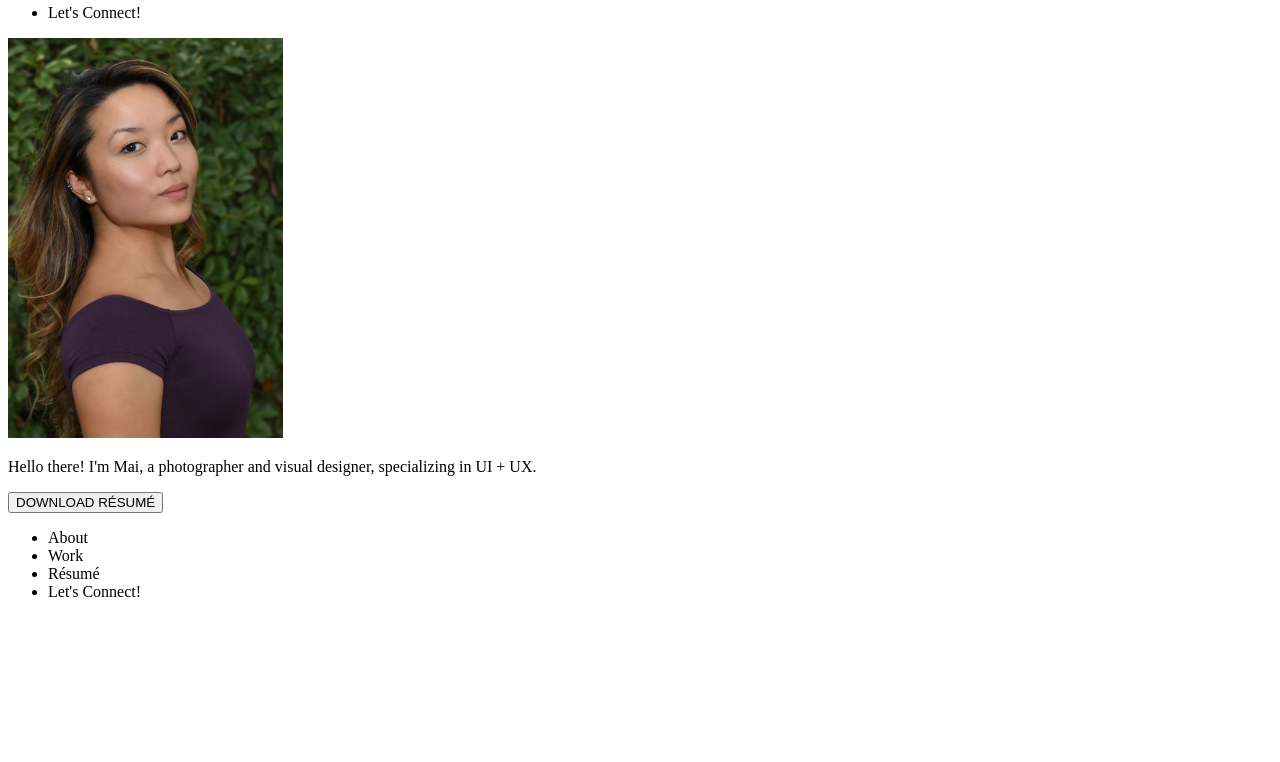
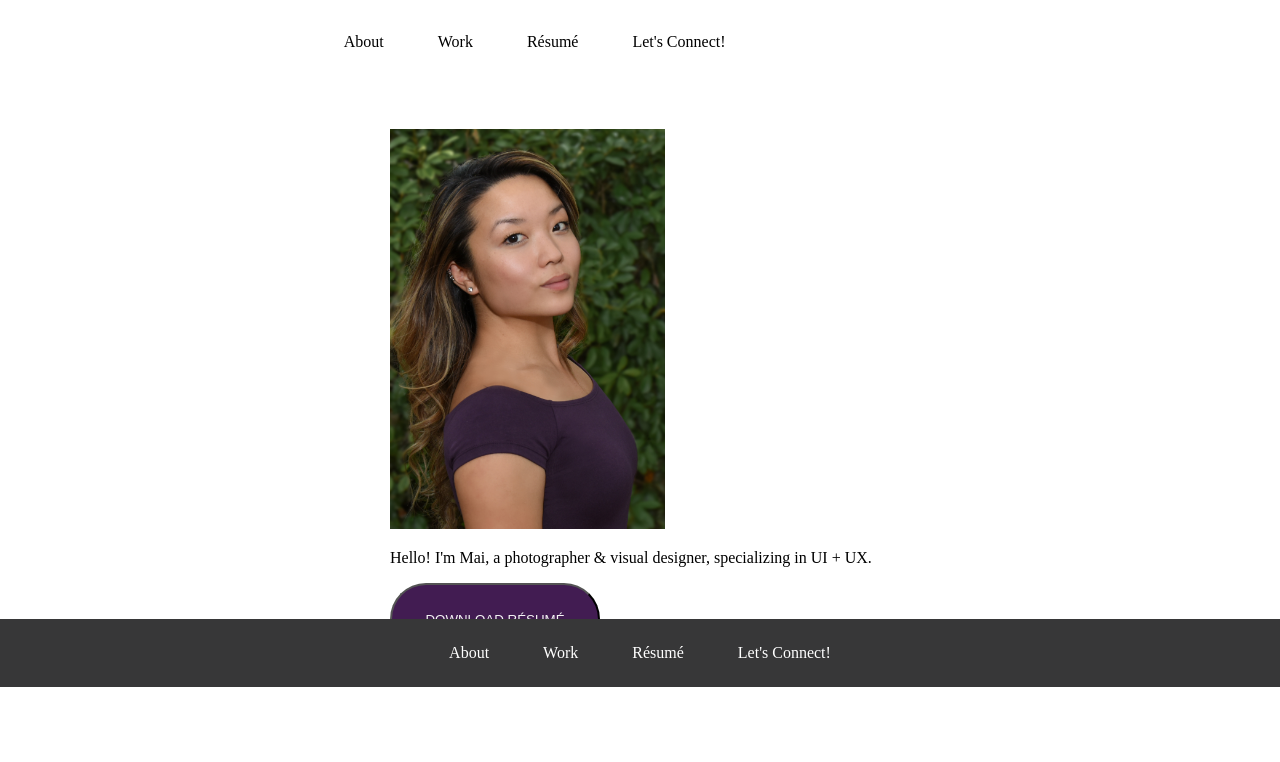
Before and after one commit to maimai747/UX_UI_HW_17, a plain HTML site: page index.html in a window 1280 px wide. Shown: the part 113-875 px from the top of the page. Before the commit the page ends 800 px from the top, so only its background shows below. Drawn offline with Linux system fonts and the light colour scheme.

Commit message:
coding updates

```diff
--- a/css/style.css
+++ b/css/style.css
@@ -1,15 +1,39 @@
 .inline-block{display: inline-block;
-    vertical-align: top;}
+    vertical-align: top;
+}
 
 .logo{width: 23%;
-    padding: 1%;
+    padding-top: 45px;
     text-align: center;}
 
-nav{width: 73%;
+nav{width: 100%;
+    height: auto;
     padding: 1%;}
 
-ul {width: 50%;
-    margin-left: auto;}
+
+ ul {display: inline-block;
+    width: 75%;
+    margin-left: auto;
+    list-style-type: none;
+    text-align: center;
+    padding-top: 0%;}
+
+ul2 {display: inline-block;
+    width: 75%;
+    margin-left: auto;
+    list-style-type: none;
+    text-align: center;
+    padding-top: 0%;
+}
+
+li{ display: inline-block;
+    padding-top: 25px;
+    padding-left: 25px;
+    padding-bottom: 25px;
+    padding-right: 25px;
+    ;}
+
+p{width:fit-content;}
 
 .heroImg{ height: 600px;
         padding: 25px;}
@@ -24,4 +48,10 @@ ul {width: 50%;
     bottom: 0;
     color: white;
     text-align: center;
+    list-style-type: none;
 }
+button{border-radius: 100px;
+    width: 210px;
+    height: 72px;
+    background-color: #421c52;
+    color: whitesmoke}
--- a/index.html
+++ b/index.html
@@ -1,7 +1,7 @@
 <!DOCTYPE html>
 <html>
     <head>
-     <link rel="css/style.css" type="text/css" href="style.css">
+     <link rel="stylesheet" type="text/css" href="css\style.css">
     </head>
     <body>
         <header class="navigation">
@@ -24,16 +24,16 @@
                     height="400px"
                     width="275p"
                     alt="selfportrait">
-                    <p>Hello there! I'm Mai, a photographer and visual designer, specializing in UI + UX.</p>
+                    <p>Hello! I'm Mai, a photographer & visual designer, specializing in UI + UX.</p>
                     <button>DOWNLOAD RÉSUMÉ</button>
                 </div>
                 <div class="footer">
-                    <ul>
+                    <ul2>
                         <li>About</li>
                         <li>Work</li>
                         <li>Résumé</li>
                         <li>Let's Connect!</li>
-                    </ul>
+                    </ul2>
                 </div>
             </section>
 
```
